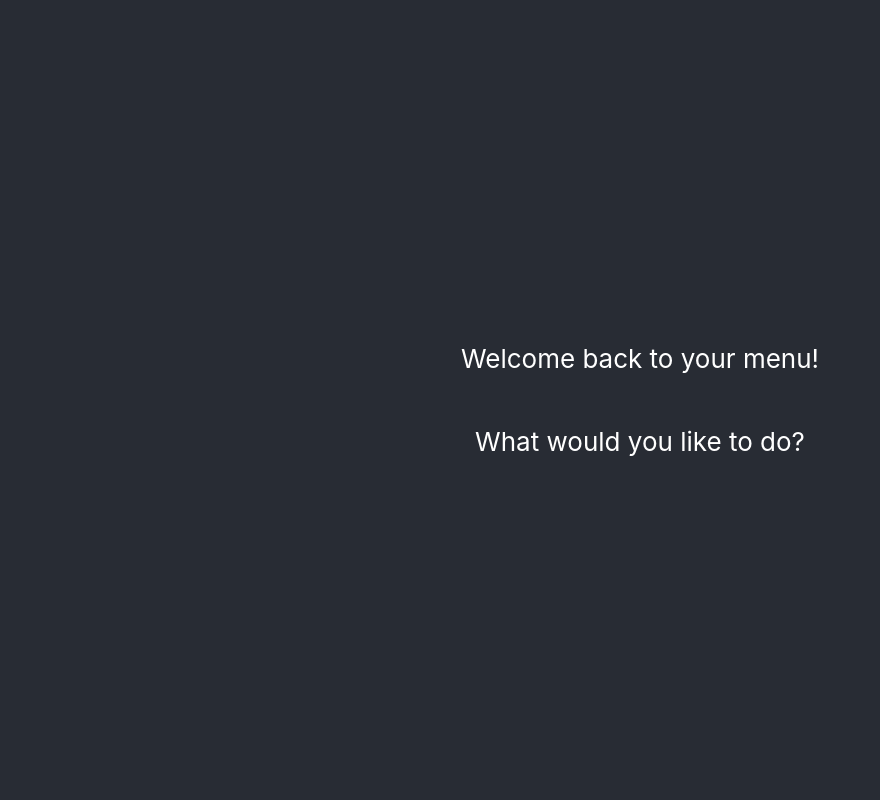
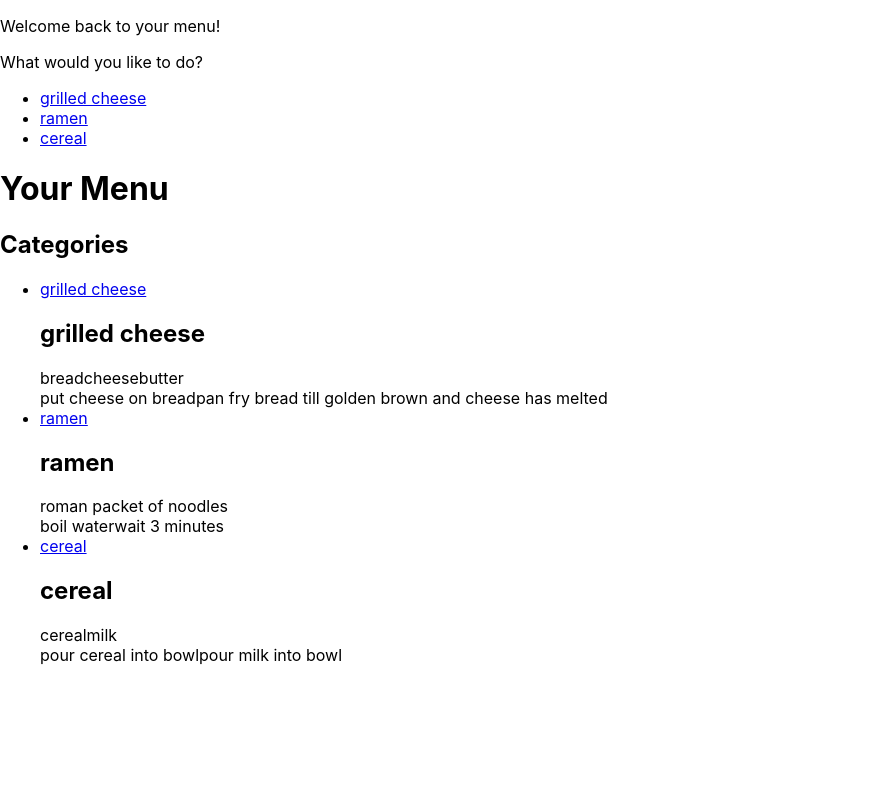
Before and after one commit to Sebastian-Russo/personal-menu, a React (Create React App) app: page /your-menu in a window 1280 px wide. Shown: the top 800 px of the page, without its empty margins (0-880 px from the left). Built offline with nearby package versions, Linux system fonts and the light colour scheme.

Commit message:
made menu render to page

```diff
--- a/src/components/App.css
+++ /dev/null
@@ -1,38 +0,0 @@
-.App {
-  text-align: center;
-}
-
-.App-logo {
-  height: 40vmin;
-  pointer-events: none;
-}
-
-@media (prefers-reduced-motion: no-preference) {
-  .App-logo {
-    animation: App-logo-spin infinite 20s linear;
-  }
-}
-
-.App-header {
-  background-color: #282c34;
-  min-height: 100vh;
-  display: flex;
-  flex-direction: column;
-  align-items: center;
-  justify-content: center;
-  font-size: calc(10px + 2vmin);
-  color: white;
-}
-
-.App-link {
-  color: #61dafb;
-}
-
-@keyframes App-logo-spin {
-  from {
-    transform: rotate(0deg);
-  }
-  to {
-    transform: rotate(360deg);
-  }
-}
--- a/src/components/App.js
+++ b/src/components/App.js
@@ -3,35 +3,42 @@ import {
   BrowserRouter as Router,
   Route,
   Redirect,
-  Switch
+  Switch,
+  Link
 } from 'react-router-dom';
-import {Link} from 'react-router-dom';
 import RecipeForm from './recipe-form';
 import YourMenu from './your-menu';
-import './App.css';
+import Sidebar from './sidebar';
+
 
 export default function App() {
+
   return (
+    <Router>
        <div className="App">
           <header className="App-header">
             <p> Welcome back to your menu! </p>
             <p> What would you like to do? </p>
           </header>
-      <Router>
-        {/* <SideBar /> */}
+          <Sidebar />
             <main>
-          <Switch>
+          <YourMenu />
+              {/* <Switch>
+                <Redirect
+                  exact
+                  from="/"
+                  to="/your-menu" />
+                <Route
+                  exact
+                  path="/your-menu"
+                  component={YourMenu} />
                 <Route
                   exact
                   path="/recipe-form"
                   component={RecipeForm} />
-            <Route
-              exact
-              path="/your-menu"
-              component={YourMenu} />
-          </Switch>
+              </Switch> */}
             </main>
+        </div>
     </Router>
-    </div>
   );
 }
--- /dev/null
+++ b/src/components/sidebar.js
@@ -0,0 +1,30 @@
+import React from 'react';
+import {connect} from 'react-redux';
+import {Link} from 'react-router-dom';
+
+export function Sidebar(props) {
+    const {menuItems} = props;
+    const menuItem = menuItems.map(item =>
+        <li key={item.id}>
+            <Link to={`/${menuItems}`}>
+                {item.name}
+            </Link>
+        </li>
+    );
+
+    return (
+        <div className="sidebar">
+            <nav className="sidebar-nav">
+                <ul className="sidebar-list">
+                    {menuItem}
+                </ul>
+            </nav>
+        </div>
+    );
+}
+
+const mapStateToProps = state => ({
+    menuItems: state.menuItems
+})
+
+export default connect(mapStateToProps)(Sidebar);
--- a/src/components/your-menu.js
+++ b/src/components/your-menu.js
@@ -1,19 +1,25 @@
 import React from 'react';
 import {connect} from 'react-redux';
+import {Link} from 'react-router-dom';
 // import {} from '../actions';
 
 export function YourMenu(props) {
-    console.log(props)
-    const menuItem = props.menuItems.map(menuItem => (
-        <li className="menu-item" key={menuItem.id}>
-            <h2 className="menu-item-name">{menuItem.name}</h2>
-            <div className="menu-item-ingredients">{menuItem.ingredients}</div>
-            <div className="menu-item-steps">{menuItem.steps}</div>
+    console.log(props);
+    const {menuItems} = props;
+    const menuItem = menuItems.map(item => (
+        <li className="menu-item" key={item.id}>
+            <Link to={`/${menuItems}`}>
+                {item.name}
+            </Link>
+            <h2 className="menu-item-name">{item.name}</h2>
+            <div className="menu-item-ingredients">{item.ingredients}</div>
+            <div className="menu-item-steps">{item.steps}</div>
         </li>
     ));
 
     return (
         <div className="menu-items">
+            <h1>Your Menu</h1>
             <h2>Categories</h2>
             <ul className="menu-item-list">{menuItem}</ul>
         </div>
@@ -25,3 +31,22 @@ const mapStateToProps = (state) => ({
 });
 
 export default connect(mapStateToProps)(YourMenu)
+
+// const {menuItems} = props;
+// const menuItem = menuItems.map(item =>
+//     <li key={item.id}>
+//         <Link to={`/${menuItems}`}>
+//             {item.name}
+//         </Link>
+//     </li>
+// );
+
+// return (
+//     <div className="sidebar">
+//         <nav className="sidebar-nav">
+//             <ul className="sidebar-list">
+//                 {menuItem}
+//             </ul>
+//         </nav>
+//     </div>
+// );
```
Lines whose indentation alone changed are shown as unchanged.
